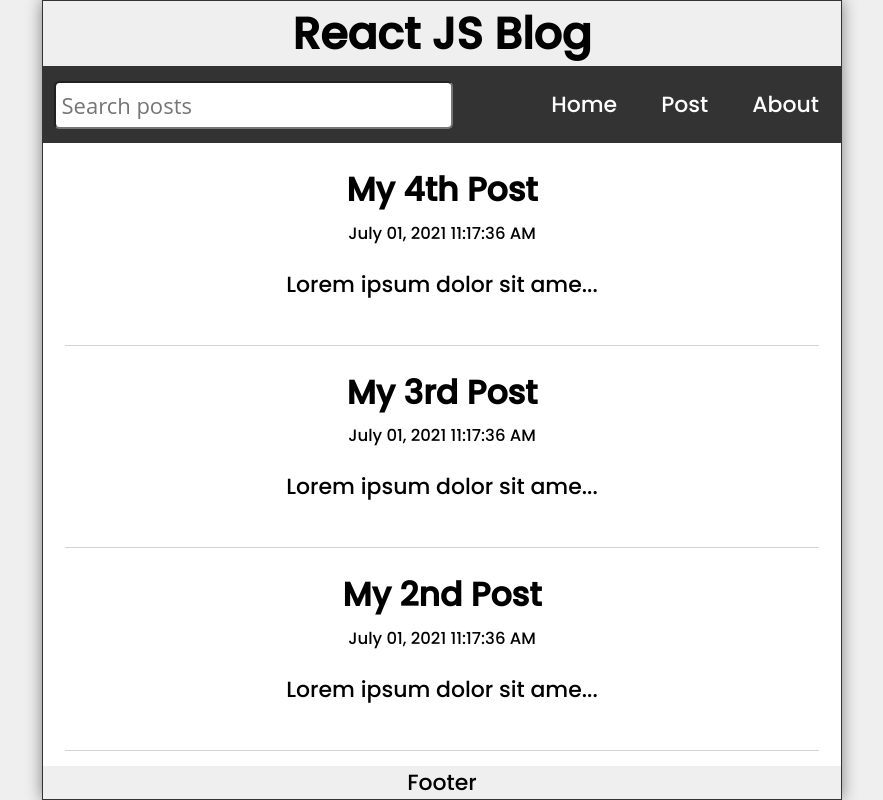
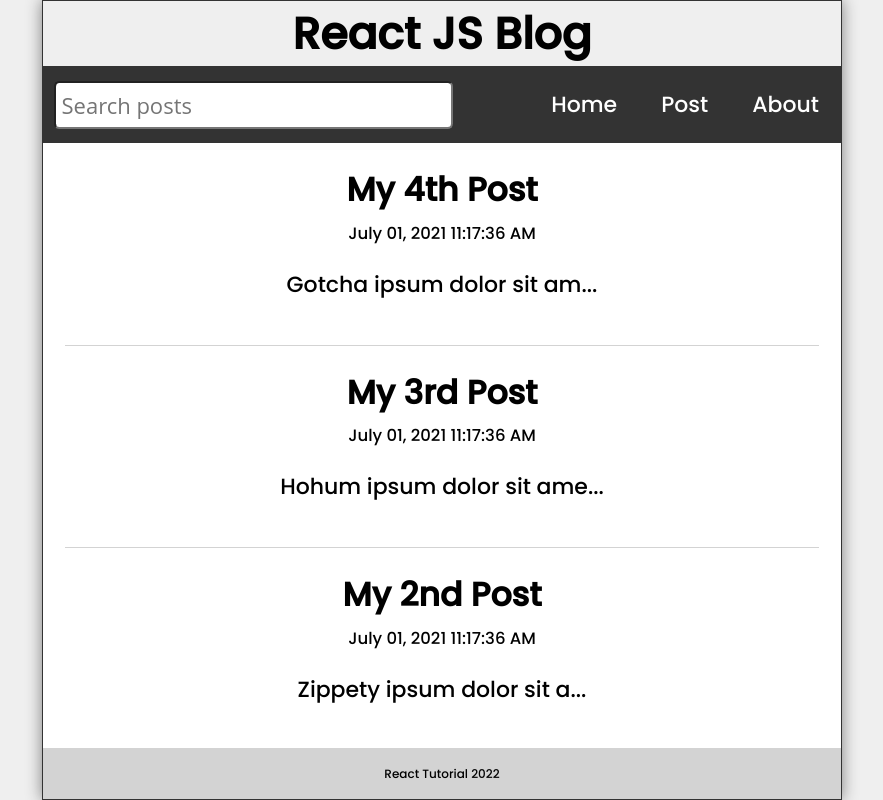
Before and after one commit to cchow33/React-blog, a React (Create React App) app: page / in a window 1280 px wide. Shown: the whole page, without its empty margins (198-1081 px from the left). Built offline with nearby package versions, Linux system fonts and the light colour scheme.

Commit message:
Add 404 missing page and footer

```diff
--- a/src/App.js
+++ b/src/App.js
@@ -18,25 +18,25 @@ function App() {
       id: 1,
       title: "My 1st Post",
       datetime: "July 01, 2021 11:17:36 AM",
-      body: "Lorem ipsum dolor sit amet consectetur adipisicing elit. Quis consequatur expedita, assumenda similique non optio! Modi nesciunt excepturi corrupti atque blanditiis quo nobis, non optio quae possimus illum exercitationem ipsa!"
+      body: "Baba Lorem ipsum dolor sit amet consectetur adipisicing elit. Quis consequatur expedita, assumenda similique non optio! Modi nesciunt excepturi corrupti atque blanditiis quo nobis, non optio quae possimus illum exercitationem ipsa!"
     },
     {
       id: 2,
       title: "My 2nd Post",
       datetime: "July 01, 2021 11:17:36 AM",
-      body: "Lorem ipsum dolor sit amet consectetur adipisicing elit. Quis consequatur expedita, assumenda similique non optio! Modi nesciunt excepturi corrupti atque blanditiis quo nobis, non optio quae possimus illum exercitationem ipsa!"
+      body: "Zippety ipsum dolor sit amet consectetur adipisicing elit. Quis consequatur expedita, assumenda similique non optio! Modi nesciunt excepturi corrupti atque blanditiis quo nobis, non optio quae possimus illum exercitationem ipsa!"
     },
     {
       id: 3,
       title: "My 3rd Post",
       datetime: "July 01, 2021 11:17:36 AM",
-      body: "Lorem ipsum dolor sit amet consectetur adipisicing elit. Quis consequatur expedita, assumenda similique non optio! Modi nesciunt excepturi corrupti atque blanditiis quo nobis, non optio quae possimus illum exercitationem ipsa!"
+      body: "Hohum ipsum dolor sit amet consectetur adipisicing elit. Quis consequatur expedita, assumenda similique non optio! Modi nesciunt excepturi corrupti atque blanditiis quo nobis, non optio quae possimus illum exercitationem ipsa!"
     },
     {
       id: 4,
       title: "My 4th Post",
       datetime: "July 01, 2021 11:17:36 AM",
-      body: "Lorem ipsum dolor sit amet consectetur adipisicing elit. Quis consequatur expedita, assumenda similique non optio! Modi nesciunt excepturi corrupti atque blanditiis quo nobis, non optio quae possimus illum exercitationem ipsa!"
+      body: "Gotcha ipsum dolor sit amet consectetur adipisicing elit. Quis consequatur expedita, assumenda similique non optio! Modi nesciunt excepturi corrupti atque blanditiis quo nobis, non optio quae possimus illum exercitationem ipsa!"
     }
   ]);
 
--- a/src/components/Footer.js
+++ b/src/components/Footer.js
@@ -1,9 +1,14 @@
 import React from 'react'
 
 const Footer = () => {
+  const today = new Date();
   return (
-<footer>Footer
-</footer>  )
+    <footer className='Footer'>
+      <p>
+        React Tutorial {today.getFullYear()}
+      </p>
+    </footer>
+  )
 }
 
 export default Footer
--- a/src/components/Missing.js
+++ b/src/components/Missing.js
@@ -1,8 +1,14 @@
 import React from 'react'
+import { Link } from 'react-router-dom'
 
 const Missing = () => {
   return (
-    <div>Missing</div>
+    <main className='Missing'>
+      <h2>Page not found</h2>
+      <p>
+        <Link to='/'>Visit our Homepage</Link>
+      </p>
+    </main>
   )
 }
 
--- a/src/index.css
+++ b/src/index.css
@@ -40,7 +40,7 @@ body {
 
 .Header, .Footer {
   width: 100%;
-  background-color: lightpink;
+  background-color: lightgrey;
   padding: 1rem;
   display: flex;
   justify-content: space-between;
@@ -59,6 +59,7 @@ body {
   padding: 0.75rem;
   display: grid;
   place-content: center;
+  font-size: 12px;
 }
 
 .Nav {
```
